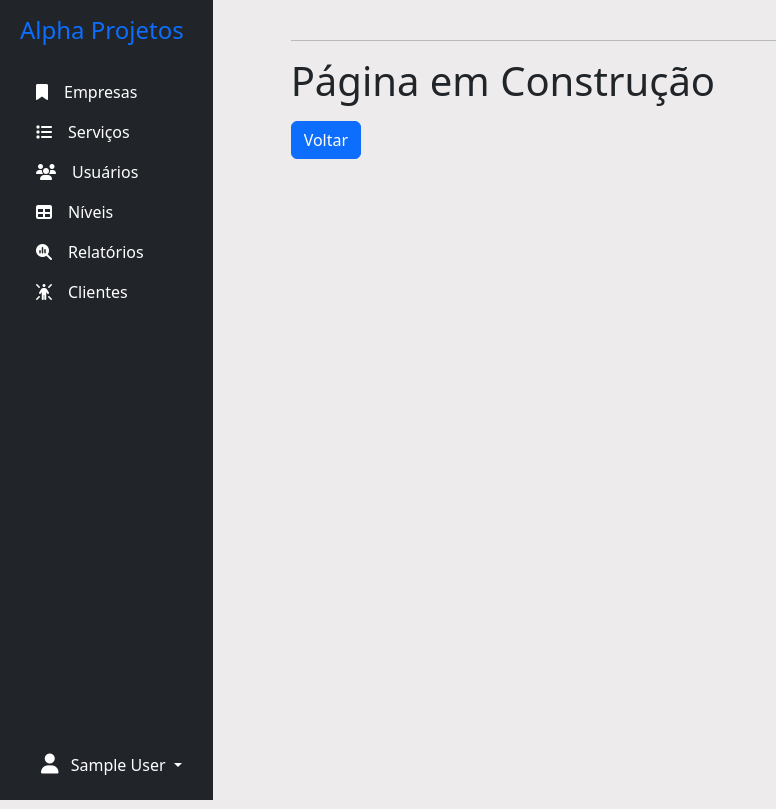
After one commit to RCCandido/ControleProjetos, a Django app: page /clientes in a window 1280 px wide. The commit adds this page. Shown: the whole page, without its empty margins (0-776 px from the left). Run offline with Django 5.2, Linux system fonts and the light colour scheme; the visitor is signed in with stand-in values (Sample User, id 1); some libraries are stand-ins or nearby versions.

Commit message:
criada pagina em construção

```diff
--- a/projects/templates/base.html
+++ b/projects/templates/base.html
@@ -89,12 +89,12 @@
               </a>
             </li>
             <li class="nav-item py-2 py-sm-0">
-              <a href="#" class="nav-link text-white">
+              <a href="{% url 'relatorios' %}" class="nav-link text-white">
                 <i class="fs-6 fa fa-magnifying-glass-chart"></i><span class="fs-8 ms-3 d-none d-sm-inline">Relatórios</span>
               </a>
             </li>
             <li class="nav-item py-2 py-sm-0">
-              <a href="#" class="nav-link text-white">
+              <a href="{% url 'clientes' %}" class="nav-link text-white">
                 <i class="fs-6 fa fa-person-rays"></i><span class="fs-8 ms-3 d-none d-sm-inline">Clientes</span>
               </a>
             </li>
--- /dev/null
+++ b/projects/templates/projects/em_construcao.html
@@ -0,0 +1,9 @@
+{% extends "base.html" %}
+{% block page_title %}Not Implemented{% endblock page_title %}
+
+{% block content %}
+<h1>Página em Construção</h1>
+
+	<a href="{% url 'home' %}" class="btn btn-primary mt-2">Voltar</a>
+
+{% endblock content %}
--- a/projects/views.py
+++ b/projects/views.py
@@ -309,6 +309,13 @@ def niveis(request, pk=False):
             niveis = Niveis.objects.all()
             return render(request, "projects/niveis.html", {"niveis": niveis})
 
+@login_required(login_url="/index")
+def clientes(request):
+    return render(request, "projects/em_construcao.html")
+
+@login_required(login_url="/index")
+def relatorios(request):
+    return render(request, "projects/em_construcao.html")
 
 ## CADASTROS ##
 @login_required(login_url="/index")
--- a/setup/urls.py
+++ b/setup/urls.py
@@ -4,21 +4,23 @@ from django.urls import path
 from projects.views import *
 
 urlpatterns = [
-    path('admin/', admin.site.urls),
-    path('', logar_usuario, name="logar_usuario"),
-    path('index', logar_usuario, name="logar_usuario"),
-    path('deslogar_usuario', deslogar_usuario, name="deslogar_usuario"),
-    path('cadastrar_usuario', cadastrar_usuario, name="cadastrar_usuario"),
-    path('empresas', empresas, name="empresas"),
-    path('empresas/<pk>', empresas, name="empresas"),
-    path('cadastrar_empresa', cadastrar_empresa, name="cadastrar_empresa"),
-    path('usuarios', usuarios, name="usuarios"),
-    path('usuarios/<opc>/<pk>', usuarios, name="usuarios"),
-    path('servicos', servicos, name="servicos"),
-    path('cadastrar_servico', cadastrar_servico, name="cadastrar_servico"),
-    path('recuperar_senha', recuperar_senha, name="recuperar_senha"),
-    path('redefinir_senha', redefinir_senha, name="redefinir_senha"),
-    path('niveis', niveis, name="niveis"),
-    path('niveis/<pk>', niveis, name="niveis"),
-    path('home', home, name="home")
+    path("admin/", admin.site.urls),
+    path("", logar_usuario, name="logar_usuario"),
+    path("index", logar_usuario, name="logar_usuario"),
+    path("deslogar_usuario", deslogar_usuario, name="deslogar_usuario"),
+    path("cadastrar_usuario", cadastrar_usuario, name="cadastrar_usuario"),
+    path("empresas", empresas, name="empresas"),
+    path("empresas/<pk>", empresas, name="empresas"),
+    path("cadastrar_empresa", cadastrar_empresa, name="cadastrar_empresa"),
+    path("usuarios", usuarios, name="usuarios"),
+    path("usuarios/<opc>/<pk>", usuarios, name="usuarios"),
+    path("servicos", servicos, name="servicos"),
+    path("cadastrar_servico", cadastrar_servico, name="cadastrar_servico"),
+    path("recuperar_senha", recuperar_senha, name="recuperar_senha"),
+    path("redefinir_senha", redefinir_senha, name="redefinir_senha"),
+    path("niveis", niveis, name="niveis"),
+    path("niveis/<pk>", niveis, name="niveis"),
+    path("clientes", clientes, name="clientes"),
+    path("relatorios", relatorios, name="relatorios"),
+    path("home", home, name="home"),
 ]
```
